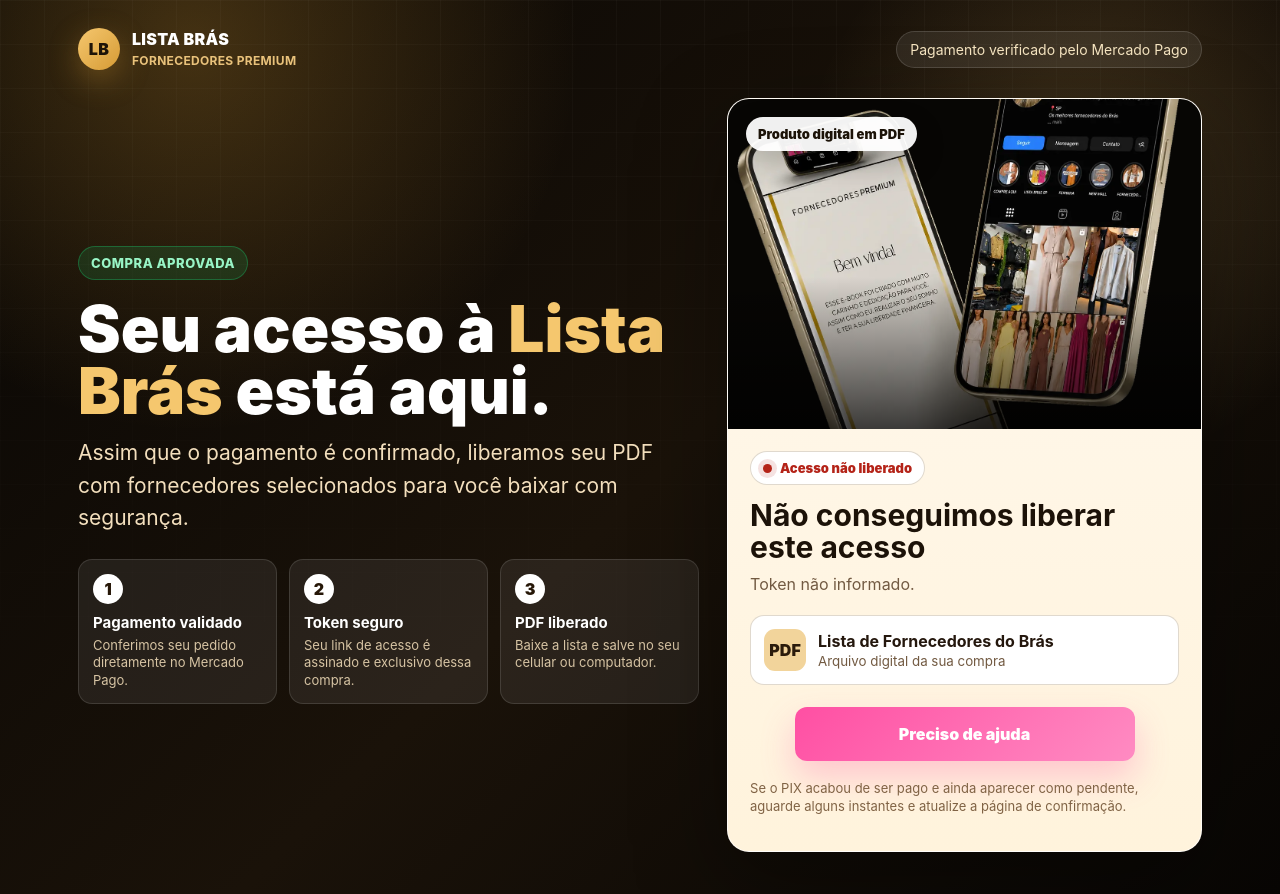
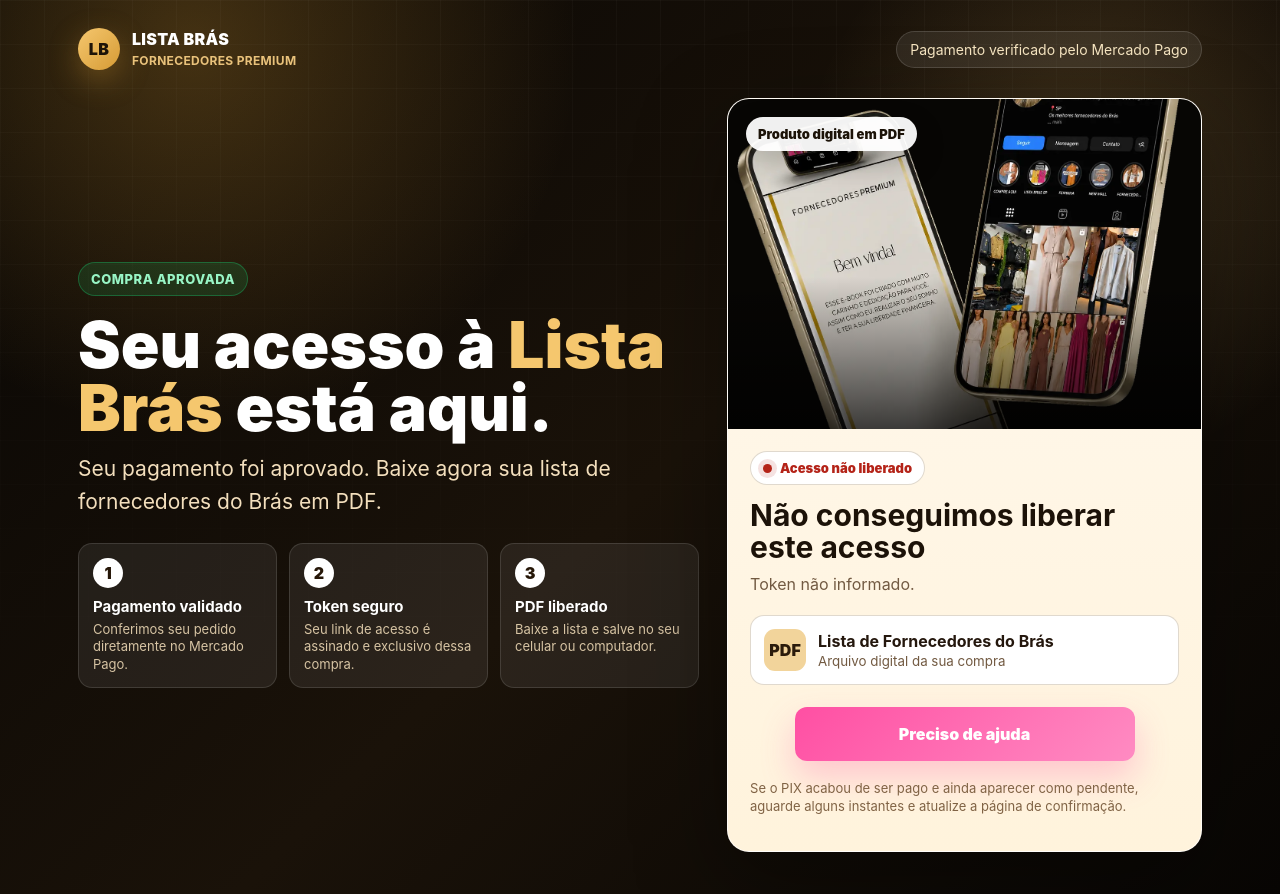
Before and after one commit to henri-cold/bras-lista, a website: page acesso.html in a window 1280 px wide. Drawn offline with Linux system fonts and the light colour scheme.

Commit message:
Update access page lead copy

```diff
--- a/acesso.html
+++ b/acesso.html
@@ -60,7 +60,7 @@
       <div class="copy">
         <div class="eyebrow">Compra aprovada</div>
         <h1>Seu acesso &agrave; <span>Lista Br&aacute;s</span> est&aacute; aqui.</h1>
-        <p class="lead">Assim que o pagamento &eacute; confirmado, liberamos seu PDF com fornecedores selecionados para voc&ecirc; baixar com seguran&ccedil;a.</p>
+        <p class="lead">Seu pagamento foi aprovado. Baixe agora sua lista de fornecedores do Br&aacute;s em PDF.</p>
         <div class="steps">
           <div class="step"><div class="num">1</div><strong>Pagamento validado</strong><p>Conferimos seu pedido diretamente no Mercado Pago.</p></div>
           <div class="step"><div class="num">2</div><strong>Token seguro</strong><p>Seu link de acesso &eacute; assinado e exclusivo dessa compra.</p></div>
```
